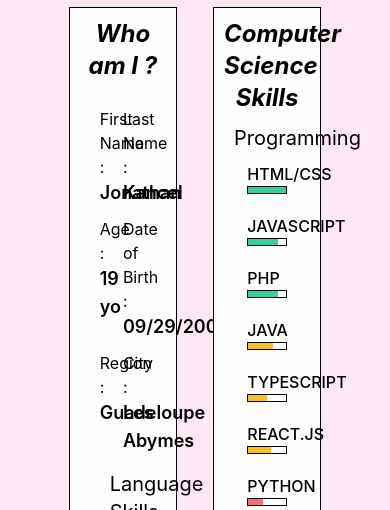
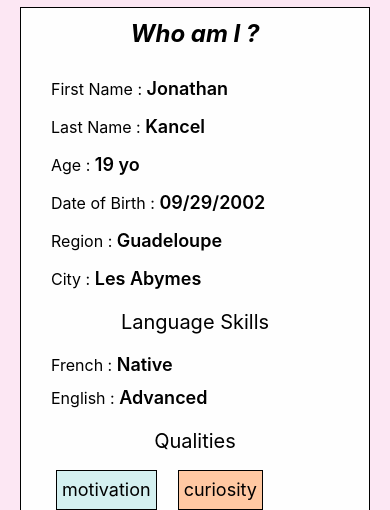
Before and after one commit to edobxt/jkancel.dev, a React (Create React App) app: page /resume in a window 390 px wide. Shown: the part 177-687 px from the top of the page. Built offline with nearby package versions, Linux system fonts and the light colour scheme.

Commit message:
fix: responsive de la page resume

```diff
--- a/src/components/ExperienceItem/ExperienceItem.css
+++ b/src/components/ExperienceItem/ExperienceItem.css
@@ -10,6 +10,7 @@
     justify-content: center;
     align-items: center;
     border-right: 1px solid;
+    padding: 30px;
 }
 
 .experience-title {
@@ -17,3 +18,20 @@
     text-align: start;
     padding: 10px;
 }
+
+@media screen and (max-width: 750px) {
+    .experience-title {
+        max-width: 100%;
+    }
+    .experience-date {
+        width: 20%;
+        padding: 10px;
+        min-width: 20px;
+    }
+}
+
+@media screen and (min-width: 750px) {
+    .experience-title {
+        margin: auto;
+    }
+}
--- a/src/components/ExperienceItem/ExperienceItem.tsx
+++ b/src/components/ExperienceItem/ExperienceItem.tsx
@@ -10,7 +10,7 @@ interface Props {
 
 export const ExperienceItem: React.FC<Props> = (props) => {
     return (
-        <div className="experience-item grid grid-cols-2">
+        <div className="experience-item lg:grid lg:grid-cols-2 grid-cols-1">
             <div className="experience-date">
                 <p>{props.date}</p>
             </div>
--- a/src/components/Resume/Resume.css
+++ b/src/components/Resume/Resume.css
@@ -10,6 +10,21 @@
     border: 1px solid;
     padding: 10px;
     margin: 10px;
+}
+
+@media screen and (max-width: 750px) {
+    .Resume {
+        margin: 5px;
+        max-width: 100%;
+    }
+
+    .block-section {
+        margin: 5px;
+    }
+
+    .full-w-section {
+        padding: 0;
+    }
 }
 
 .full-w-section {
--- a/src/components/Resume/Resume.tsx
+++ b/src/components/Resume/Resume.tsx
@@ -55,12 +55,12 @@ export const Resume: React.FC<Props> = () => {
                 />
             </p>
             <br />
-            <div className="grid grid-cols-2 gap-4">
+            <div className="grid lg:grid-cols-2 gap-4 grid-cols-1">
                 <div className="block-section">
                     <p className="text-2xl font-bold italic">Who am I ?</p>
                     <div className="infos">
                         <div className="infos-section">
-                            <div className="info grid grid-cols-2">
+                            <div className="info grid xl:grid-cols-2 grid-cols-1">
                                 <p>
                                     First Name :{" "}
                                     <span className="text-lg font-semibold">
```
